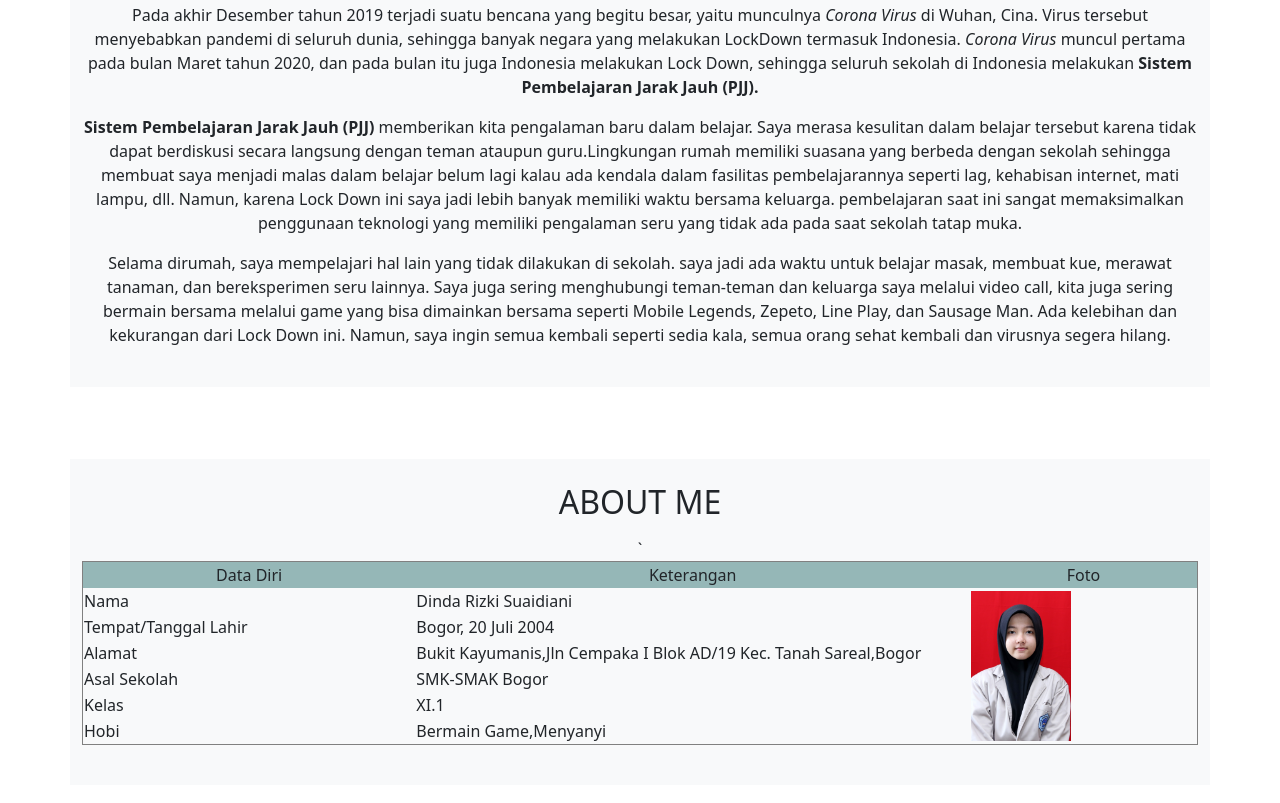
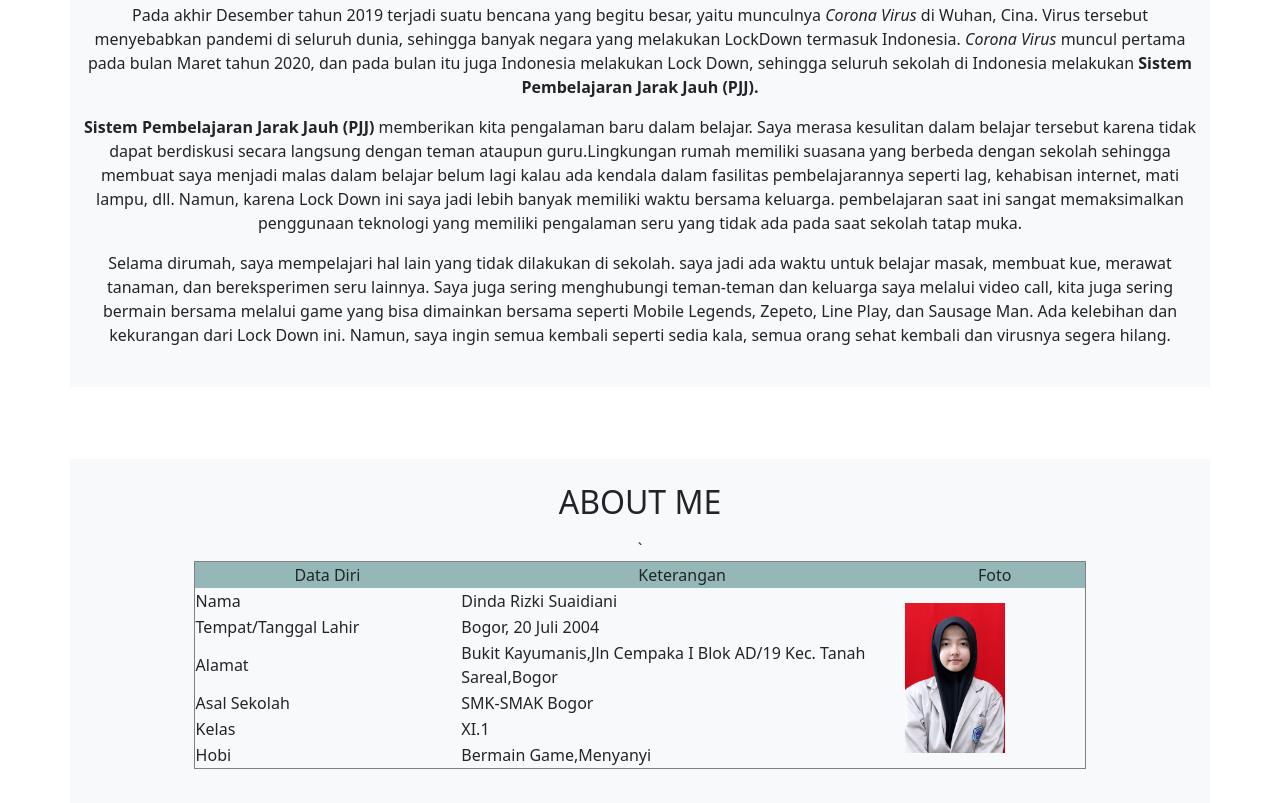
Before and after one commit to dindarzs/dinda.github.io, a plain HTML site: page index.html in a window 1280 px wide. Shown: the part 689-1492 px from the top of the page. Drawn offline with nearby package versions, Linux system fonts and the light colour scheme.

Commit message:
Update index.html

```diff
--- a/index.html
+++ b/index.html
@@ -74,7 +74,7 @@
       <div class="container text-center bg-light pb-4 pt-4 lr-4 lf-4">
         <h2> ABOUT ME </h2>
       <center>
-        <p> <table border="1" cellspacing="0" cellpadding="1" align="center" width="100%" >
+        <p> <table border="1" cellspacing="0" cellpadding="1" align="center" width="80%" >
             <tr align="center" bgcolor="#95b7b7">
             <td width="150">Data Diri </td>
             <td width="250">Keterangan</td>
```
